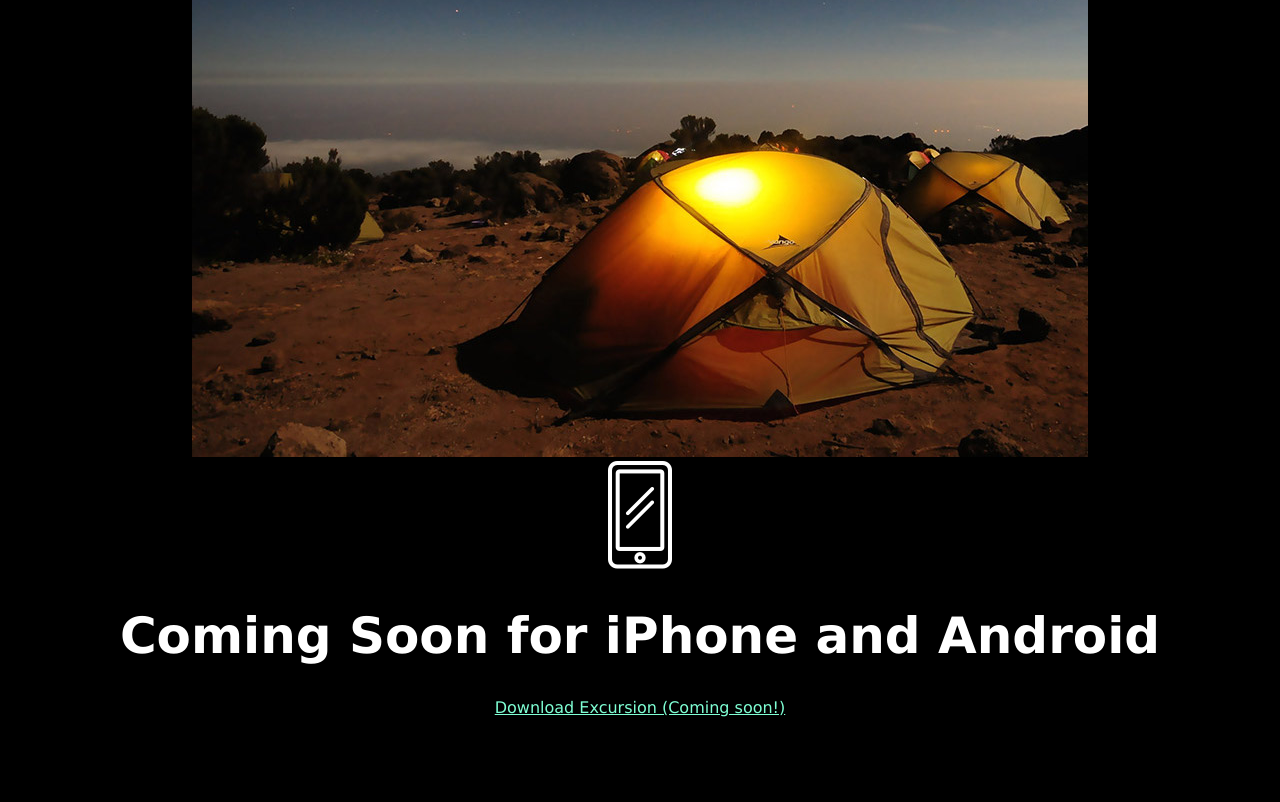
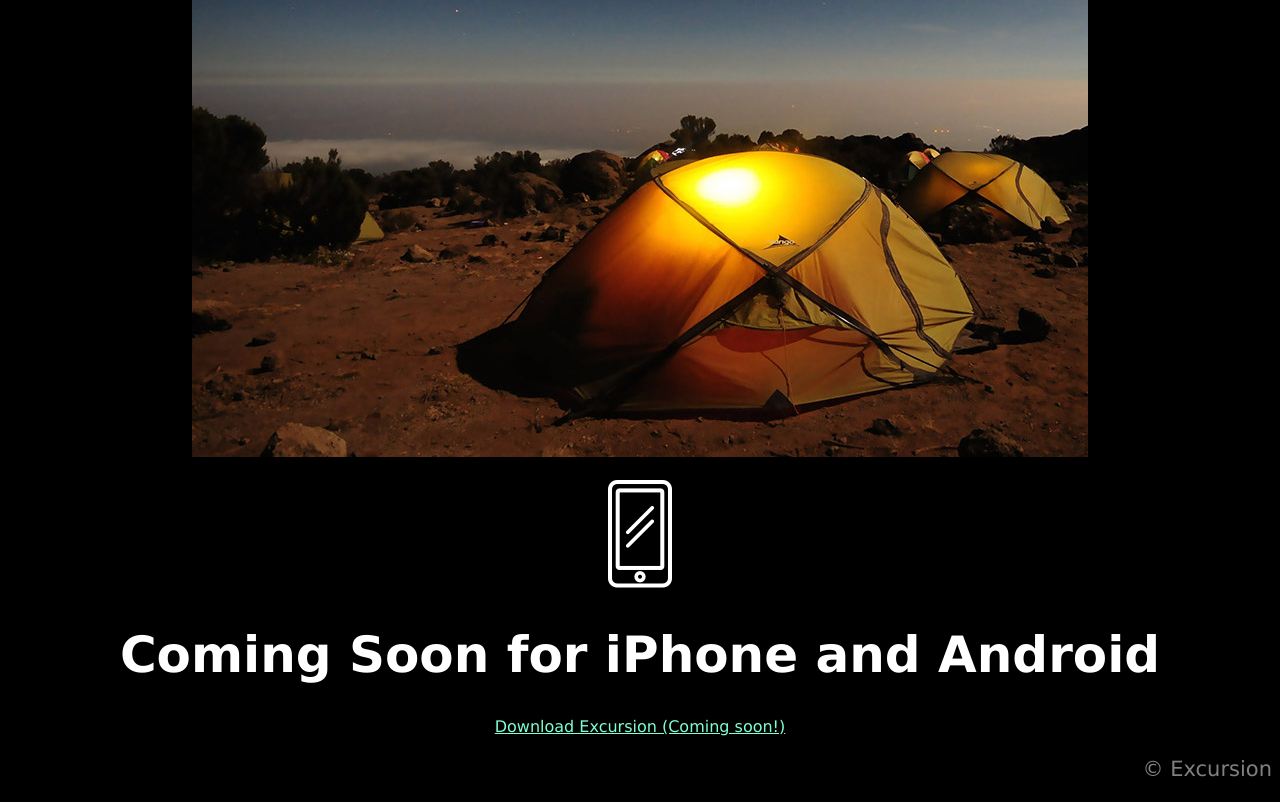
Before and after one commit to Dirby/excursion, a plain HTML site: page index.html in a window 1280 px wide. Shown: the part 612-1414 px from the top of the page. Before the commit the page ends 1345 px from the top, so only its background shows below. Drawn offline with Linux system fonts and the light colour scheme.

Commit message:
Final version.

```diff
--- a/index.html
+++ b/index.html
@@ -23,10 +23,15 @@
     </div>
 
     <div>  <!-- COMING SOON AND PHONE ICON -->
-      <img src="resources/images/phone.png">
+        <br/>
+        <img src="resources/images/phone.png">
       <h1>Coming Soon for iPhone and Android</h1>
       <p><a class="cta" href="https://e0na9k87bblhh8o4iq0a94s4cd98qm2h5aj2us79364iihqqo02g.codecademy.cloud/#">Download Excursion (Coming soon!)</a></p>
     </div>
 
+    <div>  <!-- COPYRIGHT FOOTER -->
+      <p id="copyright">&copy; Excursion</p>
+      </div>
+
   </body>
 </html>
--- a/resources/css/style.css
+++ b/resources/css/style.css
@@ -20,3 +20,9 @@ h1 {
     color: gray;
     font-size: 21px;
 }
+
+#copyright {
+    text-align: right;
+    color: gray;
+    font-size: 21px;
+}
```
